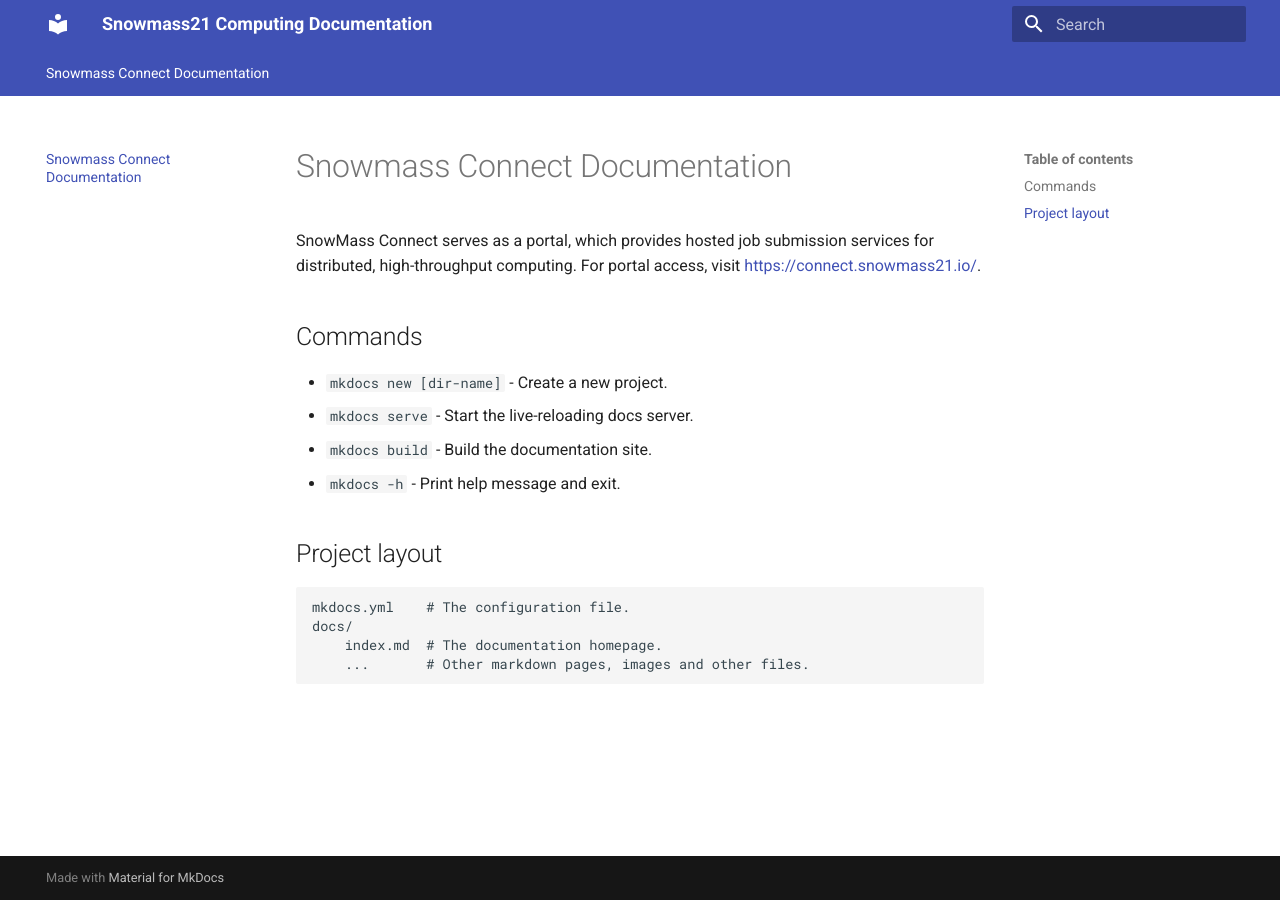
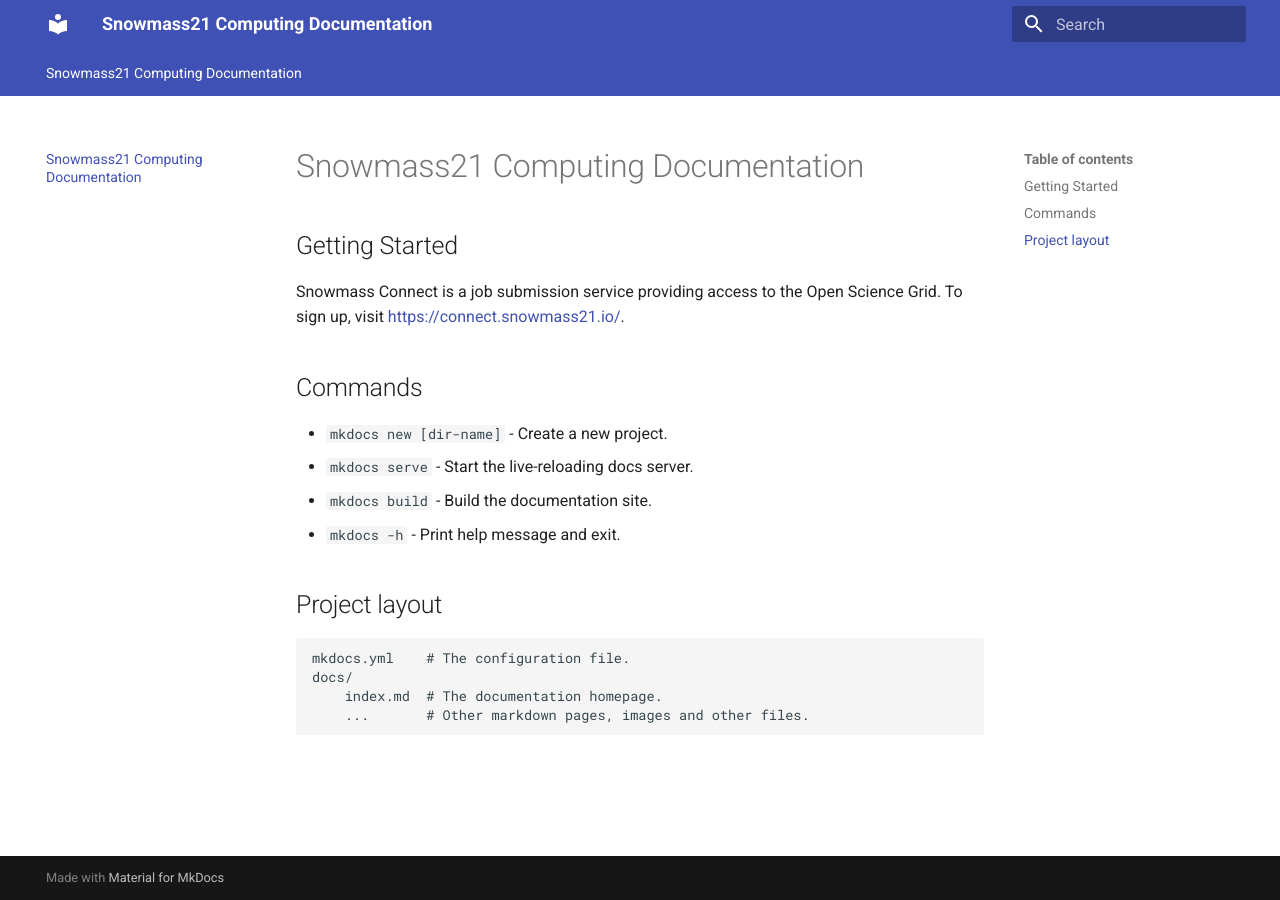
Before and after one commit to ppaschos/snowmass-connect-docs, an MkDocs documentation site: the page built from docs/index.md, in a window 1280 px wide. Built offline with MkDocs 1.6.1 and Material for MkDocs 9.7.7, drawn with Linux system fonts in a browser that asks for light colours.

Commit message:
Update index.md

```diff
--- a/docs/index.md
+++ b/docs/index.md
@@ -1,7 +1,9 @@
-# Snowmass Connect Documentation
+# Snowmass21 Computing Documentation
 
-SnowMass Connect serves as a portal, which provides hosted job submission services for distributed, high-throughput computing.
-For portal access, visit [https://connect.snowmass21.io/](https://connect.snowmass21.io).
+
+## Getting Started
+
+Snowmass Connect is a job submission service providing access to the Open Science Grid. To sign up, visit [https://connect.snowmass21.io/](https://connect.snowmass21.io).
 
 ## Commands
 
```
